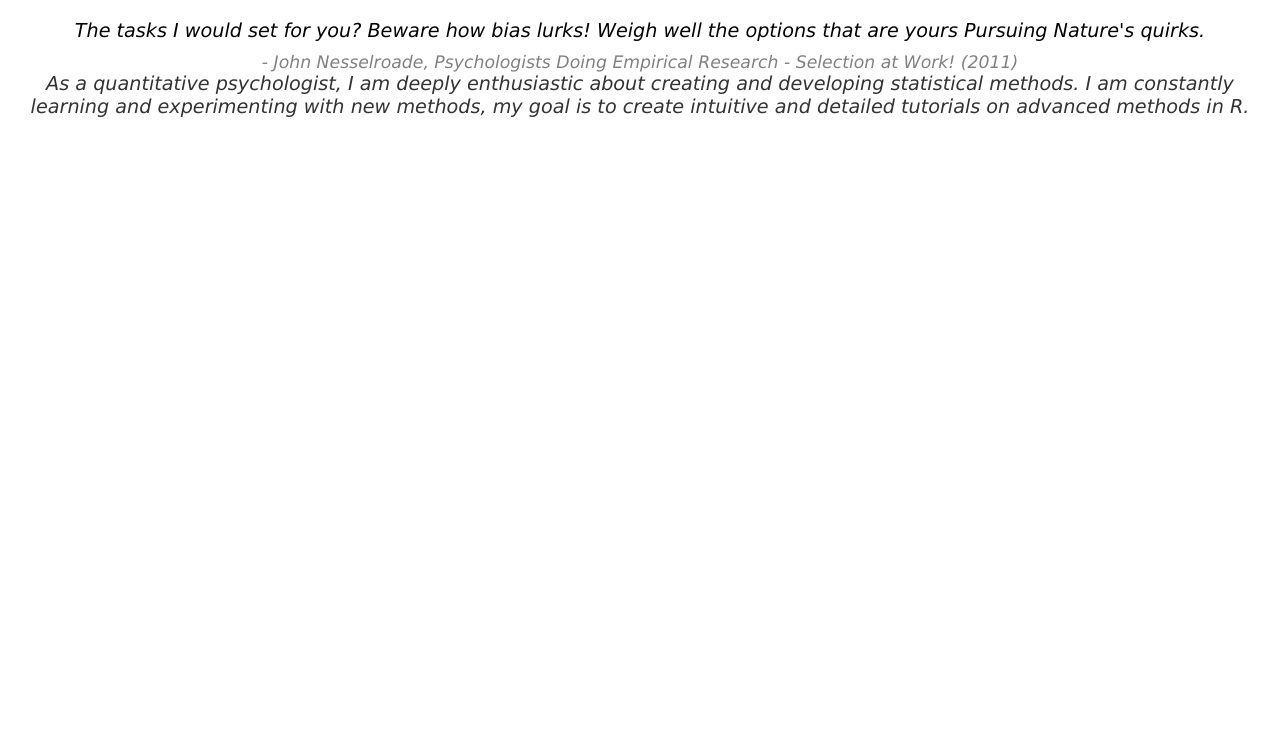
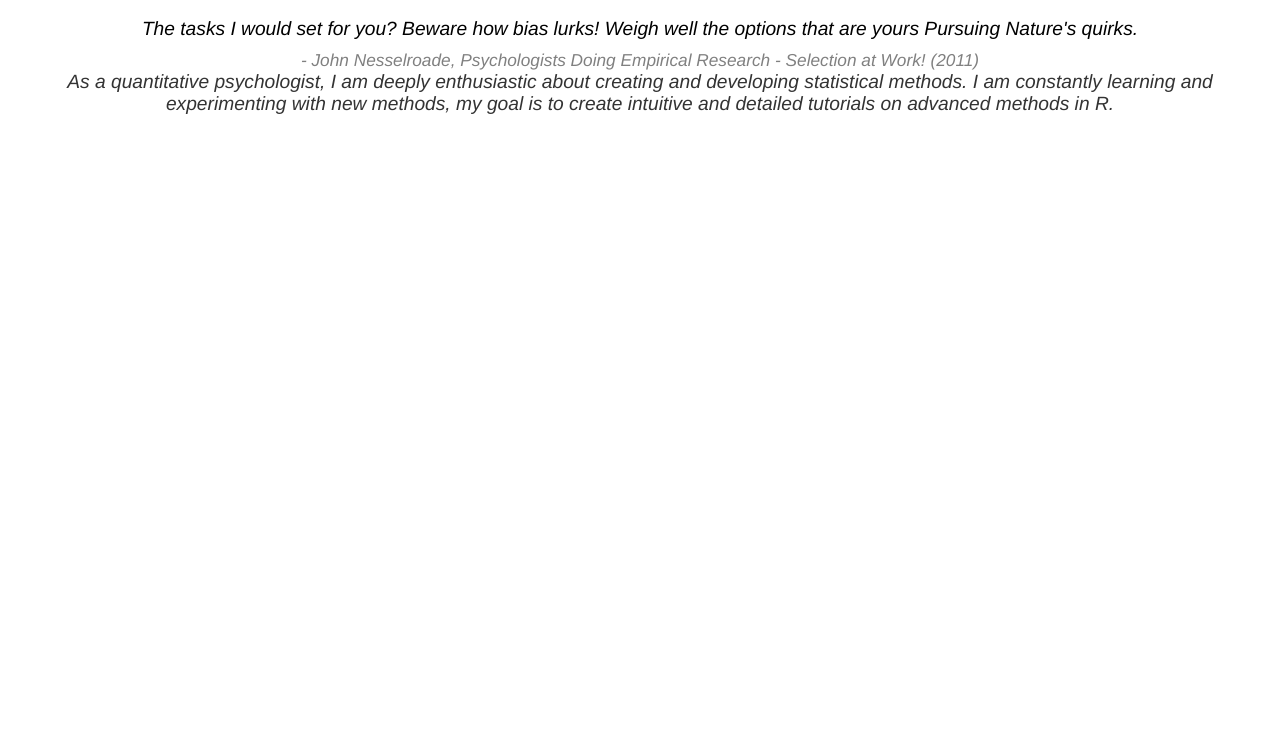
Before and after one commit to lkjamison/lkjamison.github.io, a plain HTML site: page index.html in a window 1280 px wide. Shown: the part 60-800 px from the top of the page. Drawn offline with Linux system fonts and the light colour scheme.

Commit message:
Update index.html
Changing font

```diff
--- a/index.html
+++ b/index.html
@@ -6,7 +6,7 @@
     <title>Laura Jamison</title>
     <style>
         body {
-            font-family: Verdana, sans-serif;
+            font-family: Helvetica, sans-serif;
             margin: 0;
             padding: 0;
         }
```
